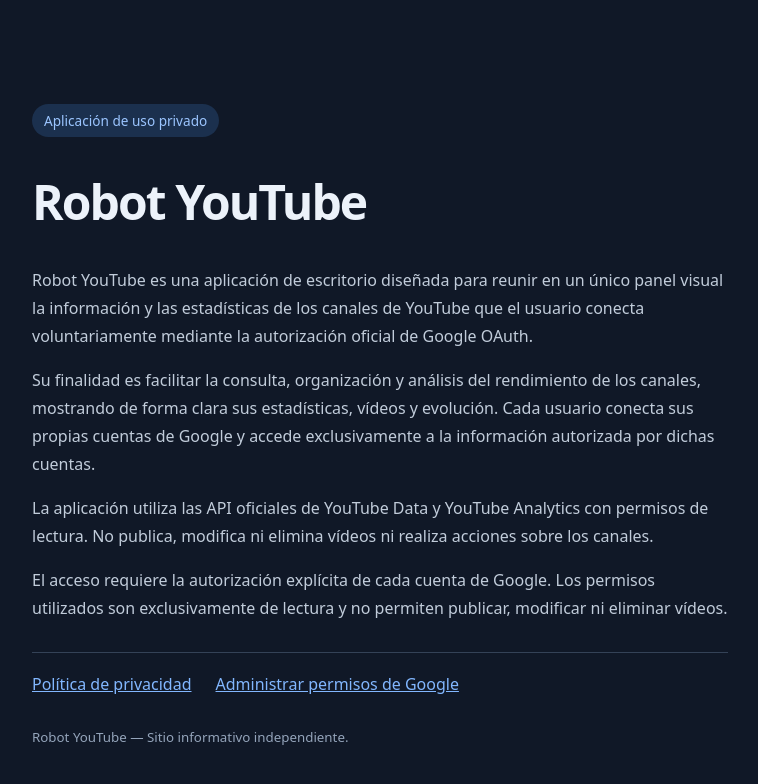
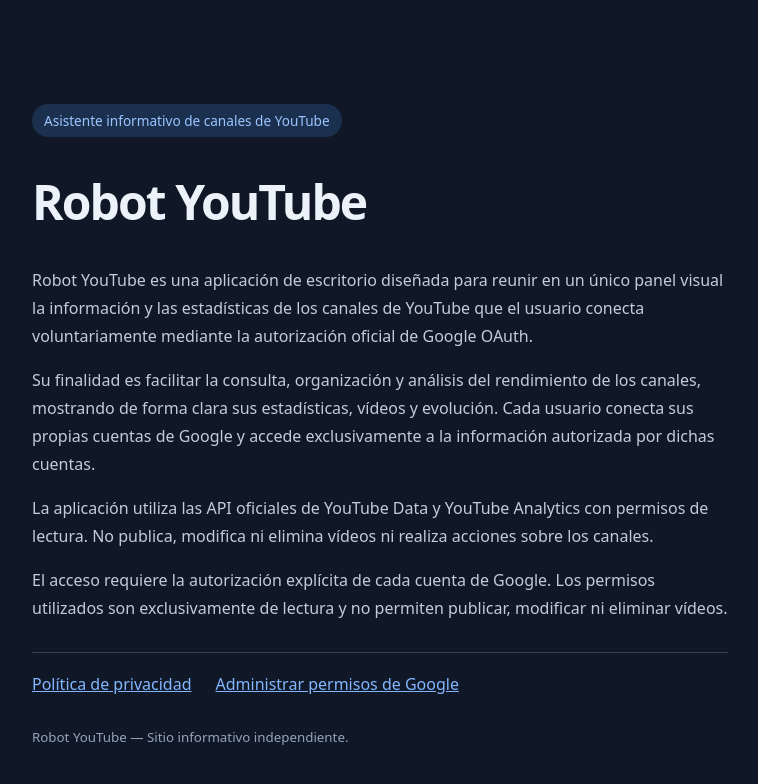
Before and after one commit to Sokux7/robot-youtube-oauth, a plain HTML site: page index.html in a window 1280 px wide. Shown: the whole page, without its empty margins (260-1018 px from the left). Drawn offline with Linux system fonts and the light colour scheme.

Commit message:
index.html

```diff
--- a/index.html
+++ b/index.html
@@ -11,7 +11,7 @@
 </head>
 <body>
   <main>
-    <span class="tag">Aplicación de uso privado</span>
+    <span class="tag">Asistente informativo de canales de YouTube</span>
     <h1>Robot YouTube</h1>
     <p>Robot YouTube es una aplicación de escritorio diseñada para reunir en un único panel visual la información y las estadísticas de los canales de YouTube que el usuario conecta voluntariamente mediante la autorización oficial de Google OAuth.</p>
     <p>Su finalidad es facilitar la consulta, organización y análisis del rendimiento de los canales, mostrando de forma clara sus estadísticas, vídeos y evolución. Cada usuario conecta sus propias cuentas de Google y accede exclusivamente a la información autorizada por dichas cuentas.</p>
```
